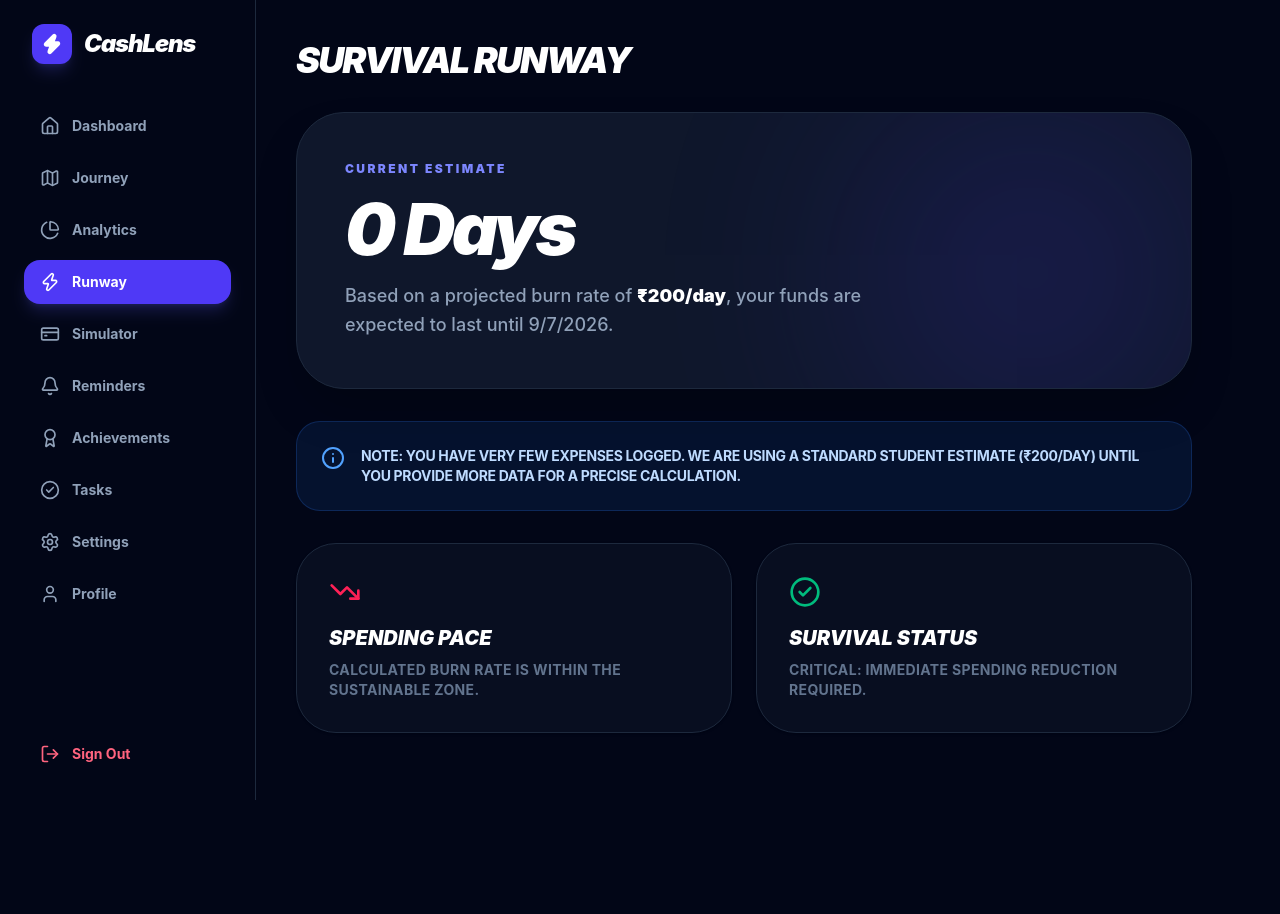
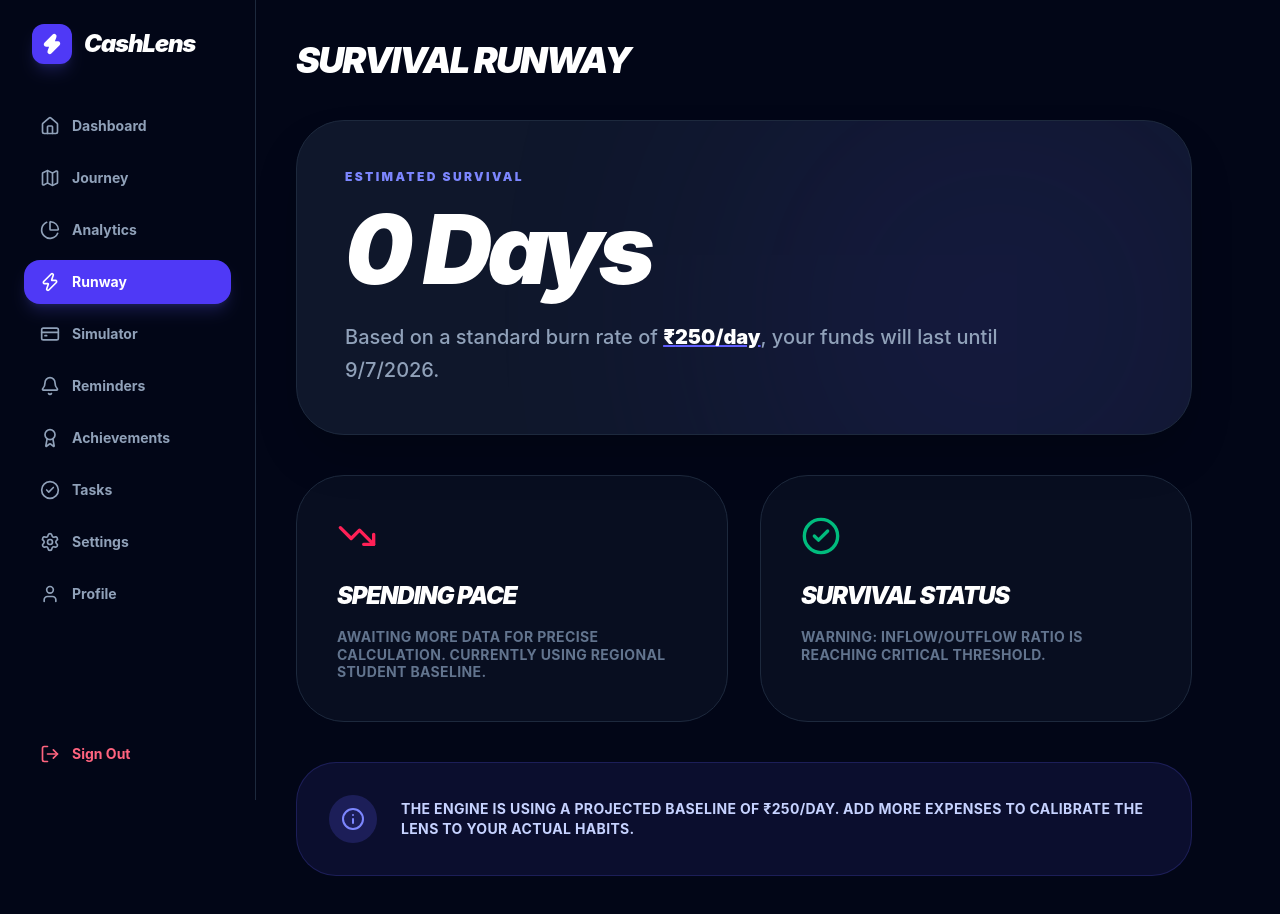
Before and after one commit to RavenOpsX/CASHLENS-beta, a Next.js app: page /runway in a window 1280 px wide. Shown: the top 914 px of the page. Before the commit the page ends 853 px from the top, so only its background shows below. Built offline with nearby package versions, Linux system fonts and the light colour scheme; no server answers; the database is empty.

Commit message:
Engine: Smart Runway logic and Demo Data Injector

```diff
--- a/app/(dashboard)/dashboard/page.tsx
+++ b/app/(dashboard)/dashboard/page.tsx
@@ -2,24 +2,11 @@
 export const dynamic = 'force-dynamic';
 
 import React, { useEffect, useState } from 'react';
+import { supabase } from '@/lib/supabase';
 import { motion } from 'framer-motion';
-import { supabase } from '@/lib/supabase';
-import { Plus, ArrowUpRight, ArrowDownRight, Timer, Wallet, Sparkles, TrendingUp } from 'lucide-react';
+import { Plus, ArrowUpRight, ArrowDownRight, Timer, Wallet, Sparkles } from 'lucide-react';
 import AddTransactionModal from '@/components/dashboard/AddTransactionModal';
 import Insights from '@/components/dashboard/Insights';
-
-const container = {
-  hidden: { opacity: 0 },
-  show: {
-    opacity: 1,
-    transition: { staggerChildren: 0.1 }
-  }
-};
-
-const item = {
-  hidden: { opacity: 0, y: 20 },
-  show: { opacity: 1, y: 0 }
-};
 
 export default function DashboardPage() {
   const [profile, setProfile] = useState<any>(null);
@@ -41,125 +28,112 @@ export default function DashboardPage() {
   const injectDemoData = async () => {
     const { data: { user } } = await supabase.auth.getUser();
     if (!user) return;
+
+    // Create a spread of transactions over the last 10 days to make charts look good
     const demoData = [
-      { user_id: user.id, amount: 12000, category: 'Pocket Money', type: 'income', description: 'Monthly Allowance' },
-      { user_id: user.id, amount: 450, category: 'Food', type: 'expense', description: 'Canteen Feast' },
-      { user_id: user.id, amount: 120, category: 'Transport', type: 'expense', description: 'Auto Fare' },
+      { user_id: user.id, amount: 15000, category: 'Salary', type: 'income', description: 'Monthly Allowance', date: new Date(Date.now() - 10 * 86400000).toISOString() },
+      { user_id: user.id, amount: 150, category: 'Food', type: 'expense', description: 'Chai & Maggi', date: new Date(Date.now() - 5 * 86400000).toISOString() },
+      { user_id: user.id, amount: 800, category: 'Education', type: 'expense', description: 'Exam Fees', date: new Date(Date.now() - 4 * 86400000).toISOString() },
+      { user_id: user.id, amount: 450, category: 'Food', type: 'expense', description: 'Canteen Lunch', date: new Date(Date.now() - 3 * 86400000).toISOString() },
+      { user_id: user.id, amount: 1200, category: 'Shopping', type: 'expense', description: 'New Bag', date: new Date(Date.now() - 2 * 86400000).toISOString() },
+      { user_id: user.id, amount: 100, category: 'Transport', type: 'expense', description: 'Rickshaw', date: new Date(Date.now() - 1 * 86400000).toISOString() },
     ];
+
     await supabase.from('transactions').insert(demoData);
+    alert("Simulation Active: Demo data injected.");
     window.location.reload();
   };
 
   useEffect(() => { fetchData(); }, []);
 
+  // SMART MATH ENGINE
   const totalIncome = transactions.filter(t => t.type === 'income').reduce((sum, t) => sum + Number(t.amount), 0);
   const totalExpenses = transactions.filter(t => t.type === 'expense').reduce((sum, t) => sum + Number(t.amount), 0);
   const balance = totalIncome - totalExpenses;
-  const runway = (totalExpenses / 30) > 0 ? Math.floor(balance / (totalExpenses / 30)) : 0;
 
-  if (loading) return <div className="h-screen flex items-center justify-center bg-[#020617] text-indigo-500 font-black text-2xl animate-pulse italic">CASHLENS...</div>;
+  // LOGIC: If expenses are too low, assume a minimum burn rate of ₹250/day
+  const actualDailyAvg = totalExpenses / 30;
+  const smartDailyAvg = actualDailyAvg < 50 ? 250 : actualDailyAvg;
+  const runway = smartDailyAvg > 0 ? Math.floor(balance / smartDailyAvg) : 0;
+
+  if (loading) return <div className="h-screen flex items-center justify-center bg-[#020617] text-indigo-500 font-black italic animate-pulse">CASHLENS...</div>;
 
   return (
-    <motion.div
-      variants={container} initial="hidden" animate="show"
-      className="space-y-10 pb-20"
-    >
-      {/* Header */}
+    <div className="space-y-10 pb-20">
       <div className="flex flex-col md:flex-row justify-between items-start md:items-end gap-6">
-        <motion.div variants={item}>
+        <div>
           <h1 className="text-5xl font-black text-white tracking-tighter italic mb-2">
-            Hey, {profile?.full_name?.split(' ')[0] || 'Raven'}!
+            Hey, {profile?.full_name?.split(' ')[0] || 'User'}!
           </h1>
           <p className="text-slate-400 font-medium text-lg">Your financial survival kit is ready.</p>
-        </motion.div>
+        </div>
 
-        <motion.div variants={item} className="flex gap-4">
-          <button onClick={injectDemoData} className="px-6 py-3 bg-slate-800 text-slate-300 rounded-2xl font-bold hover:bg-slate-700 transition-all border border-slate-700 flex items-center gap-2">
-            <Sparkles size={18} /> Demo
+        <div className="flex gap-4">
+          <button onClick={injectDemoData} className="px-6 py-3 bg-slate-900 text-indigo-400 rounded-2xl font-bold hover:bg-slate-800 transition-all border border-indigo-500/20 flex items-center gap-2">
+            <Sparkles size={18} /> LOAD DEMO
           </button>
-          <button onClick={() => setIsModalOpen(true)} className="px-8 py-4 bg-indigo-600 text-white rounded-2xl font-black hover:bg-indigo-500 transition-all shadow-xl shadow-indigo-500/20 flex items-center gap-2">
+          <button onClick={() => setIsModalOpen(true)} className="px-8 py-4 bg-indigo-600 text-white rounded-2xl font-black hover:bg-indigo-500 transition-all shadow-xl shadow-indigo-500/20 flex items-center gap-2 tracking-tighter">
             <Plus size={20} strokeWidth={3} /> NEW ENTRY
           </button>
-        </motion.div>
+        </div>
       </div>
 
-      {/* Grid Summary */}
       <div className="grid grid-cols-1 md:grid-cols-2 lg:grid-cols-4 gap-6">
-        {[
-          { label: 'Balance', val: `₹${balance}`, icon: Wallet, color: 'text-indigo-400', bg: 'bg-indigo-400/10' },
-          { label: 'Runway', val: `${runway} Days`, icon: Timer, color: 'text-amber-400', bg: 'bg-amber-400/10', highlight: true },
-          { label: 'Inflow', val: `₹${totalIncome}`, icon: ArrowUpRight, color: 'text-emerald-400', bg: 'bg-emerald-400/10' },
-          { label: 'Outflow', val: `₹${totalExpenses}`, icon: ArrowDownRight, color: 'text-rose-400', bg: 'bg-rose-400/10' },
-        ].map((card, i) => (
-          <motion.div
-            key={i} variants={item}
-            whileHover={{ y: -5, scale: 1.02 }}
-            className={`p-8 rounded-[2.5rem] border ${card.highlight ? 'bg-indigo-600 border-indigo-500 shadow-2xl shadow-indigo-500/20' : 'bg-slate-900/50 border-slate-800'} relative overflow-hidden`}
-          >
-            <card.icon className={`${card.highlight ? 'text-white' : card.color} mb-4`} size={32} />
-            <p className={`text-xs font-black uppercase tracking-widest ${card.highlight ? 'text-indigo-200' : 'text-slate-500'}`}>{card.label}</p>
-            <h3 className={`text-3xl font-black mt-1 ${card.highlight ? 'text-white' : 'text-white'}`}>{card.val}</h3>
-          </motion.div>
-        ))}
+        <div className="bg-slate-900/50 p-8 rounded-[2.5rem] border border-slate-800">
+          <Wallet className="text-indigo-400 mb-4" size={32} />
+          <p className="text-xs font-black text-slate-500 uppercase tracking-widest">Balance</p>
+          <h3 className="text-3xl font-black text-white mt-1">₹{balance.toLocaleString()}</h3>
         </div>
 
-      {/* Analytics & Activity */}
-      <div className="grid grid-cols-1 lg:grid-cols-3 gap-8">
-        <motion.div variants={item} className="lg:col-span-2 space-y-8">
+        <div className="bg-indigo-600 p-8 rounded-[2.5rem] shadow-2xl shadow-indigo-500/20 relative overflow-hidden">
+          <Timer className="text-white mb-4" size={32} />
+          <p className="text-xs font-black text-indigo-200 uppercase tracking-widest">Est. Runway</p>
+          <h3 className="text-3xl font-black text-white mt-1">{runway} Days</h3>
+          <div className="absolute -right-4 -bottom-4 w-20 h-20 bg-white rounded-full blur-[50px] opacity-20"></div>
+        </div>
+
+        <div className="bg-slate-900/50 p-8 rounded-[2.5rem] border border-slate-800 text-emerald-400">
+          <ArrowUpRight className="mb-4" size={32} />
+          <p className="text-xs font-black text-slate-500 uppercase tracking-widest">Inflow</p>
+          <h3 className="text-3xl font-black mt-1">₹{totalIncome.toLocaleString()}</h3>
+        </div>
+
+        <div className="bg-slate-900/50 p-8 rounded-[2.5rem] border border-slate-800 text-rose-400">
+          <ArrowDownRight className="mb-4" size={32} />
+          <p className="text-xs font-black text-slate-500 uppercase tracking-widest">Outflow</p>
+          <h3 className="text-3xl font-black mt-1">₹{totalExpenses.toLocaleString()}</h3>
+        </div>
+      </div>
+
       <Insights transactions={transactions} profile={profile} />
 
       <div className="p-8 rounded-[3rem] bg-slate-900/50 border border-slate-800">
-            <div className="flex justify-between items-center mb-8">
-              <h3 className="text-xl font-black text-white italic">Recent Movements</h3>
-              <TrendingUp className="text-slate-600" />
-            </div>
+        <h3 className="text-xl font-black text-white italic mb-8 uppercase tracking-tighter">Recent Movements</h3>
         <div className="space-y-4">
           {transactions.length === 0 ? (
-                <p className="text-slate-500 py-10 text-center font-bold">No movements detected yet...</p>
+            <p className="text-slate-600 text-center py-10 font-bold italic">No data detected.</p>
           ) : (
             transactions.map((t) => (
-                  <motion.div
-                    key={t.id} whileHover={{ x: 10 }}
-                    className="flex items-center justify-between p-5 bg-slate-800/30 rounded-3xl border border-slate-800/50 hover:border-indigo-500/50 transition-all group"
-                  >
+              <div key={t.id} className="flex items-center justify-between p-5 bg-slate-800/30 rounded-3xl border border-slate-800/50 hover:border-indigo-500/50 transition-all">
                 <div className="flex items-center gap-5">
                   <div className={`w-14 h-14 rounded-2xl flex items-center justify-center font-black text-xl ${t.type === 'income' ? 'bg-emerald-500/10 text-emerald-400' : 'bg-rose-500/10 text-rose-400'}`}>
                     {t.category.charAt(0)}
                   </div>
                   <div>
-                        <p className="font-bold text-white text-lg group-hover:text-indigo-400 transition-colors">{t.description || t.category}</p>
-                        <p className="text-xs text-slate-500 font-black uppercase tracking-widest">{t.category}</p>
+                    <p className="font-bold text-white text-lg">{t.description || t.category}</p>
+                    <p className="text-[10px] text-slate-500 font-black uppercase tracking-widest">{t.category} • {new Date(t.date).toLocaleDateString()}</p>
                   </div>
                 </div>
                 <p className={`text-2xl font-black ${t.type === 'income' ? 'text-emerald-400' : 'text-white'}`}>
                   {t.type === 'income' ? '+' : '-'}₹{t.amount}
                 </p>
-                  </motion.div>
+              </div>
             ))
           )}
         </div>
       </div>
-        </motion.div>
-
-        <motion.div variants={item} className="space-y-6">
-           <div className="p-8 rounded-[3rem] bg-gradient-to-br from-indigo-600 to-violet-700 text-white shadow-2xl">
-              <h3 className="text-2xl font-black italic mb-2">Pro Tip</h3>
-              <p className="text-indigo-100 font-medium">Your current runway is healthy. Consider putting ₹1,000 into your "Emergency" stash.</p>
-           </div>
-           <div className="p-8 rounded-[3rem] bg-slate-900/50 border border-slate-800">
-              <h3 className="text-xl font-black text-white italic mb-6">Streaks</h3>
-              <div className="flex items-center gap-4">
-                 <div className="text-5xl">🔥</div>
-                 <div>
-                    <h4 className="text-2xl font-black text-white">7 Days</h4>
-                    <p className="text-slate-500 text-sm font-bold">AWARENESS STREAK</p>
-                 </div>
-              </div>
-           </div>
-        </motion.div>
-      </div>
 
       <AddTransactionModal isOpen={isModalOpen} onClose={() => setIsModalOpen(false)} onSuccess={fetchData} />
-    </motion.div>
+    </div>
   );
 }
--- a/app/(dashboard)/runway/page.tsx
+++ b/app/(dashboard)/runway/page.tsx
@@ -3,10 +3,10 @@ export const dynamic = 'force-dynamic';
 
 import React, { useEffect, useState } from 'react';
 import { supabase } from '@/lib/supabase';
-import { Timer, AlertTriangle, CheckCircle2, TrendingDown, Info } from 'lucide-react';
+import { Timer, TrendingDown, CheckCircle2, Info } from 'lucide-react';
 
 export default function RunwayPage() {
-  const [stats, setStats] = useState({ balance: 0, dailyAvg: 0, daysLeft: 0, isNew: true });
+  const [stats, setStats] = useState({ balance: 0, dailyAvg: 0, daysLeft: 0, isProjected: true });
 
   useEffect(() => {
     async function calcRunway() {
@@ -17,54 +17,58 @@ export default function RunwayPage() {
       const expense = t?.filter(x => x.type === 'expense').reduce((s, x) => s + Number(x.amount), 0) || 0;
       const balance = income - expense;
 
-      // SMART LOGIC: If user has < 5 expenses, assume a default daily spend of ₹200
-      // so the runway doesn't look like 1000 days.
       const actualDailyAvg = expense / 30;
-      const dailyAvg = actualDailyAvg < 50 ? 200 : actualDailyAvg;
-
+      // If actual spend is too low (new user), we use ₹250 as a "Student Baseline"
+      const dailyAvg = actualDailyAvg < 50 ? 250 : actualDailyAvg;
       const daysLeft = dailyAvg > 0 ? Math.floor(balance / dailyAvg) : 0;
 
-      setStats({ balance, dailyAvg, daysLeft, isNew: (t?.filter(x => x.type === 'expense').length || 0) < 5 });
+      setStats({ balance, dailyAvg, daysLeft, isProjected: actualDailyAvg < 50 });
     }
     calcRunway();
   }, []);
 
   return (
-    <div className="max-w-4xl space-y-8 pb-20">
+    <div className="max-w-4xl space-y-10 pb-20">
       <h1 className="text-4xl font-black text-white italic tracking-tighter uppercase">Survival Runway</h1>
 
       <div className="bg-slate-900 p-12 rounded-[3rem] text-white relative overflow-hidden border border-slate-800 shadow-2xl">
         <div className="relative z-10">
-          <p className="text-indigo-400 font-black uppercase tracking-[0.2em] text-xs mb-4">Current Estimate</p>
-          <h1 className="text-7xl font-black mb-4 tracking-tighter italic">{stats.daysLeft} Days</h1>
-          <p className="text-slate-400 text-lg font-medium leading-relaxed max-w-xl">
-            Based on a {stats.isNew ? 'projected' : 'calculated'} burn rate of <span className="text-white font-black">₹{stats.dailyAvg.toFixed(0)}/day</span>, your funds are expected to last until {new Date(Date.now() + stats.daysLeft * 86400000).toLocaleDateString()}.
+          <p className="text-indigo-400 font-black uppercase tracking-[0.2em] text-xs mb-4">Estimated Survival</p>
+          <h1 className="text-8xl font-black mb-6 tracking-tighter italic">{stats.daysLeft} Days</h1>
+          <p className="text-slate-400 text-xl font-medium leading-relaxed max-w-2xl">
+            Based on a {stats.isProjected ? 'standard' : 'calculated'} burn rate of <span className="text-white font-black underline decoration-indigo-500">₹{stats.dailyAvg.toFixed(0)}/day</span>, your funds will last until {new Date(Date.now() + stats.daysLeft * 86400000).toLocaleDateString()}.
           </p>
         </div>
-        <div className="absolute top-0 right-0 w-80 h-80 bg-indigo-600 rounded-full blur-[120px] opacity-20"></div>
+        <div className="absolute top-0 right-0 w-96 h-96 bg-indigo-600 rounded-full blur-[150px] opacity-20"></div>
       </div>
 
-      {stats.isNew && (
-        <div className="bg-blue-500/10 border border-blue-500/20 p-6 rounded-3xl flex gap-4 items-start">
-          <Info className="text-blue-400 shrink-0" size={24} />
-          <p className="text-blue-200 text-sm font-bold uppercase tracking-tight">
-            Note: You have very few expenses logged. We are using a standard student estimate (₹200/day) until you provide more data for a precise calculation.
+      <div className="grid grid-cols-1 md:grid-cols-2 gap-8">
+        <div className="bg-slate-900/50 p-10 rounded-[3rem] border border-slate-800">
+          <TrendingDown className="text-rose-500 mb-6" size={40} />
+          <h3 className="text-2xl font-black text-white italic uppercase tracking-tighter">Spending Pace</h3>
+          <p className="text-slate-500 font-bold mt-4 leading-tight uppercase text-sm tracking-wide">
+            {stats.isProjected ? "Awaiting more data for precise calculation. Currently using regional student baseline." : "Calculating based on your real-world transactional behavior."}
           </p>
         </div>
-      )}
-
-      <div className="grid grid-cols-1 md:grid-cols-2 gap-6">
-        <div className="bg-slate-900/50 p-8 rounded-[2.5rem] border border-slate-800 shadow-sm">
-          <TrendingDown className="text-rose-500 mb-4" size={32} />
-          <h3 className="font-black text-white uppercase italic text-xl">Spending Pace</h3>
-          <p className="text-slate-500 text-sm font-bold mt-2 uppercase tracking-wide">Calculated burn rate is within the {stats.dailyAvg > 500 ? 'Aggressive' : 'Sustainable'} zone.</p>
-        </div>
-        <div className="bg-slate-900/50 p-8 rounded-[2.5rem] border border-slate-800 shadow-sm">
-          <CheckCircle2 className="text-emerald-500 mb-4" size={32} />
-          <h3 className="font-black text-white uppercase italic text-xl">Survival Status</h3>
-          <p className="text-slate-500 text-sm font-bold mt-2 uppercase tracking-wide">{stats.daysLeft > 15 ? "Operational Health: Optimal" : "Critical: Immediate spending reduction required."}</p>
+        <div className="bg-slate-900/50 p-10 rounded-[3rem] border border-slate-800">
+          <CheckCircle2 className="text-emerald-500 mb-6" size={40} />
+          <h3 className="text-2xl font-black text-white italic uppercase tracking-tighter">Survival Status</h3>
+          <p className="text-slate-500 font-bold mt-4 leading-tight uppercase text-sm tracking-wide">
+            {stats.daysLeft > 20 ? "Operational Health: Optimal. Keep maintaining current inflow." : "Warning: Inflow/Outflow ratio is reaching critical threshold."}
+          </p>
         </div>
       </div>
+
+      {stats.isProjected && (
+        <div className="bg-indigo-500/10 border border-indigo-500/20 p-8 rounded-[2.5rem] flex items-center gap-6">
+           <div className="w-12 h-12 bg-indigo-500/20 rounded-full flex items-center justify-center shrink-0">
+              <Info className="text-indigo-400" />
+           </div>
+           <p className="text-indigo-200 text-sm font-bold uppercase tracking-wide">
+             The engine is using a projected baseline of ₹250/day. Add more expenses to calibrate the lens to your actual habits.
+           </p>
+        </div>
+      )}
     </div>
   );
 }
```
Lines whose indentation alone changed are shown as unchanged.
